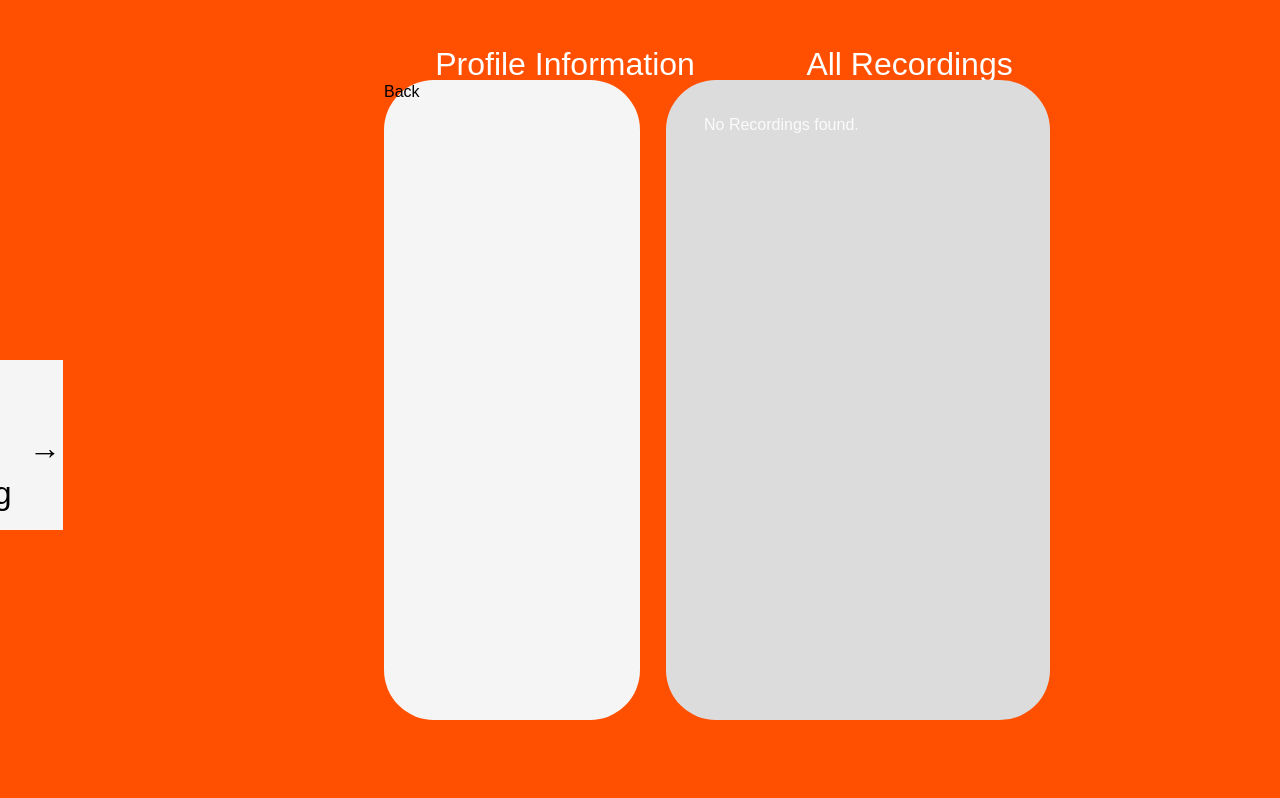
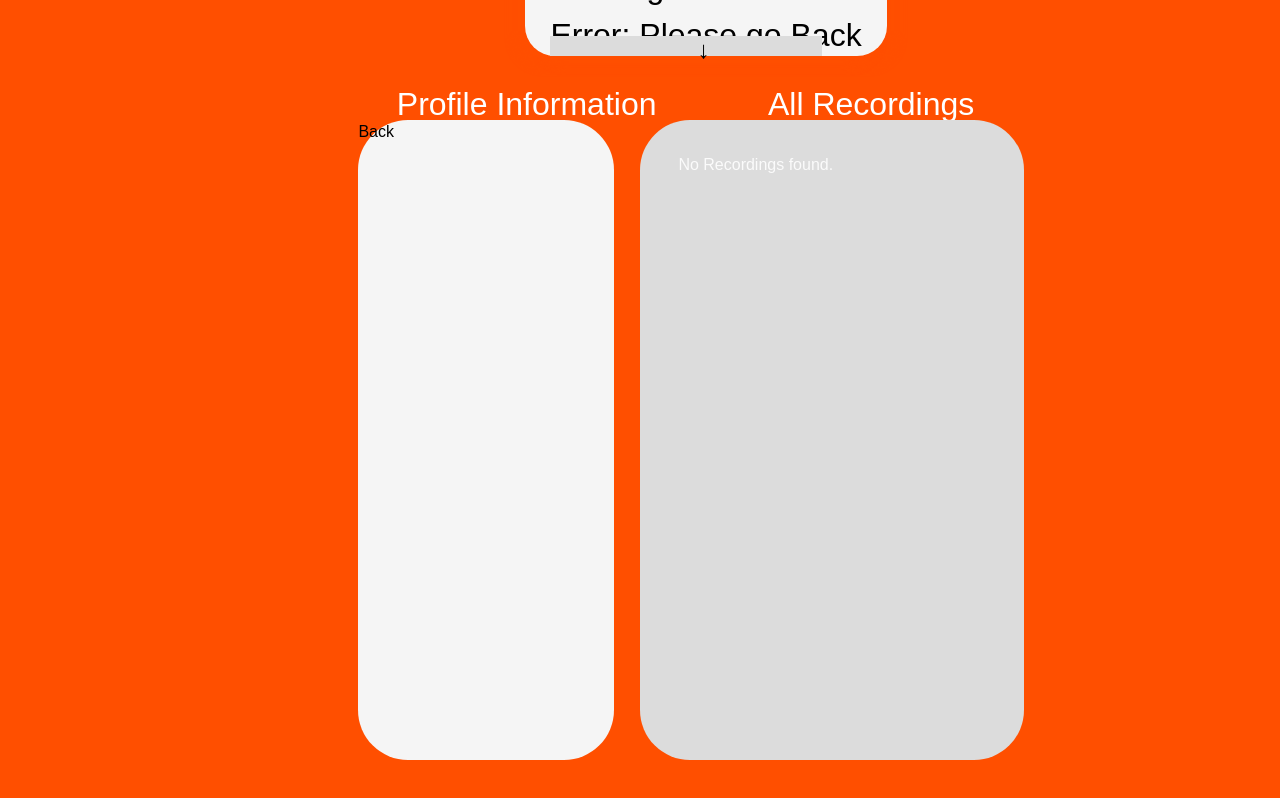
Before and after one commit to Axelh04/capstone, a React (Vite) app in the folder frontend/: page /profile in a window 1280 px wide. Built offline with nearby package versions, Linux system fonts and the light colour scheme; a web font is replaced by a local one.

Commit message:
Upadted Navbar CSS
Added styling and adjust profile page to fit in with navbar

```diff
--- a/frontend/src/NavBarComp/NavBar.css
+++ b/frontend/src/NavBarComp/NavBar.css
@@ -1,18 +1,21 @@
 .navBar {
   position: fixed;
-  left: 0;
-  top: 45%;
+  left: 41%;
+  top: -43%;
   background-color: whitesmoke;
-  margin-left: -10%;
-  padding: 1% 4% 1% 2%;
+  padding: 16.5% 2% 1% 2%;
   color: black;
   text-align: start;
   transition: 1s;
   z-index: 3;
+  height: 50%;
+  border-radius:30px ;
+  box-shadow: -10px 10px 10px #ff4f00, 10px 10px 10px #ff4f00;
+  ;
 }
 
 .navBar:hover {
-  margin-left: 0;
+  top: -16%;
 }
 
 .navButton {
@@ -20,8 +23,22 @@
 }
 
 #arrow {
+  font-size: x-large;
+  position: absolute;
+  top: 94%;
+  right: 49%;
+  z-index: 5;
+}
+
+.user-info {
   font-size: xx-large;
+}
+
+#gray-box {
   position: absolute;
-  top: 38%;
-  right: 1%;
+  background-color: gainsboro;
+  height: 5%;
+  width: 75%;
+  top: 95%;
+  z-index: 4;
 }
--- a/frontend/src/NavBarComp/NavBar.jsx
+++ b/frontend/src/NavBarComp/NavBar.jsx
@@ -1,7 +1,11 @@
 import { Link } from "react-router-dom";
+import { useContext } from "react";
+import { UserContext } from "../UserContext";
 import "./NavBar.css";
 
 function NavBar() {
+  const { user } = useContext(UserContext);
+
   return (
     <div className="navBar">
       <Link to="/profile">
@@ -14,7 +18,18 @@ function NavBar() {
         <h1 className="navButton">Landing</h1>
       </Link>
 
-      <span id="arrow">→</span>
+      <div className="user-info">
+        {user ? (
+          <>
+            <span> {user.username} Session.</span>
+          </>
+        ) : (
+          <Link to="/">Error: Please go Back</Link>
+        )}
+      </div>
+
+      <span id="arrow">↓</span>
+      <div id="gray-box"></div>
     </div>
   );
 }
--- a/frontend/src/ProfilePageComp/ProfilePage.css
+++ b/frontend/src/ProfilePageComp/ProfilePage.css
@@ -2,8 +2,8 @@
   position: absolute;
   width: 20%;
   height: 80%;
-  top: 10%;
-  left: 30%;
+  top: 15%;
+  left: 28%;
 
   background-color: whitesmoke;
   border-radius: 50px;
@@ -47,16 +47,16 @@
 }
 #profile-info-title {
   position: absolute;
-  top: 5%;
-  left: 34%;
+  top: 10%;
+  left: 31%;
   color: white;
   font-size: xx-large;
 }
 
 #profile-recordings-title {
   position: absolute;
-  top: 5%;
-  left: 63%;
+  top: 10%;
+  left: 60%;
   color: white;
   font-size: xx-large;
 }
@@ -67,8 +67,8 @@
   height: 80%;
   overflow: hidden;
   overflow-y: scroll;
-  left: 52%;
-  top: 10%;
+  left: 50%;
+  top: 15%;
   background-color: gainsboro;
   border-radius: 50px;
   padding: 2.6% 3% 3% 3%;
--- a/frontend/src/RecordingPageComp/RecordingPage.css
+++ b/frontend/src/RecordingPageComp/RecordingPage.css
@@ -15,13 +15,6 @@
   width: 100%;
   height: 50%;
   top: 50%;
-}
-
-.user-info {
-  width: 15%;
-  position: fixed;
-  font-size: xx-large;
-  margin-left: 4%;
 }
 
 .instruments-container {
--- a/frontend/src/RecordingPageComp/RecordingPage.jsx
+++ b/frontend/src/RecordingPageComp/RecordingPage.jsx
@@ -1,7 +1,5 @@
-import { useContext } from "react";
-import { UserContext } from "../UserContext.js";
+
 import { useState, useRef, useEffect } from "react";
-import { Link } from "react-router-dom";
 import MIDISounds from "midi-sounds-react";
 import NavBar from "../NavBarComp/NavBar.jsx";
 import SimilarSounds from "./SimilarSounds.jsx";
@@ -12,7 +10,6 @@ import RecordingComp from "./RecordingComp.jsx";
 import "./RecordingPage.css";
 
 function RecordingPage() {
-  const { user } = useContext(UserContext);
   const [note, setNote] = useState(0);
   const [playbackDuration, setPlaybackDuration] = useState(0);
   const [selectedInstrument, setSelectedInstrument] = useState("");
@@ -36,16 +33,6 @@ function RecordingPage() {
         <NavBar />
 
         <div id="top-half-container">
-          <div className="user-info">
-            {user ? (
-              <>
-                <span> {user.username} Session.</span>
-              </>
-            ) : (
-              <Link to="/">Error: Please go Back</Link>
-            )}
-          </div>
-
           <RecordingComp
             setNote={setNote}
             setPlaybackDuration={setPlaybackDuration}
```
